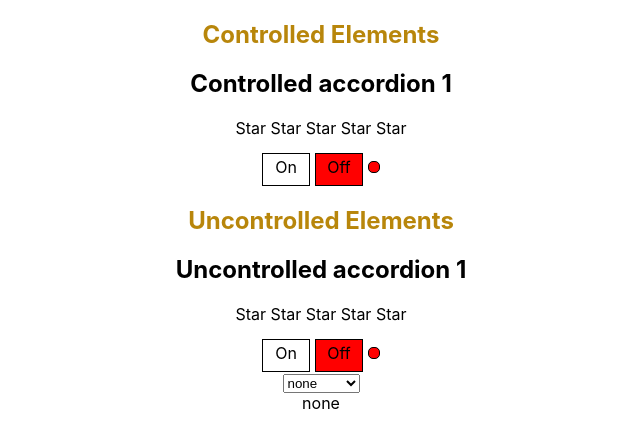
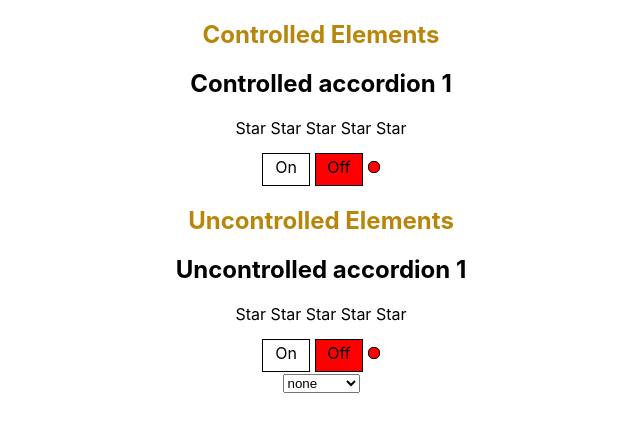
Before and after one commit to PavelNovik/react-learning-ts, a React (Create React App) app: page / in a window 1280 px wide. Shown: the top 448 px of the page, without its empty margins (319-959 px from the left). Built offline with nearby package versions, Linux system fonts and the light colour scheme.

Commit message:
Add select elements in storybook + add Material UI + add some changes

```diff
--- a/src/components/Select/MySelect.tsx
+++ b/src/components/Select/MySelect.tsx
@@ -14,15 +14,17 @@ const MySelect = (props: MySelectPropsType) => {
     const changeSelectValueHandler = (e: MouseEvent<HTMLDivElement>) => {
         props.onChange(e.currentTarget.id)
     }
-
+    const selectItems = props.data.map(i => <div key={i.id} onClick={(e) => changeSelectValueHandler(e)}
+                                                 className={'selectItem'} id={i.id}>{i.title}</div>)
+    const selectedItem = props.data.find(c => c.id === props.select)
     return (
         <div>
-            <div className="selectTitle"
-                 onClick={props.onClick} onBlur={props.onClick}>{!props.select ? 'none' : props.data.filter(c => c.id === props.select)[0].title}</div>
-            {!props.collaps && <div className="selectBody">
-                {props.data.map(i => <div key={i.id} onClick={(e) => changeSelectValueHandler(e)}
-                                         className={'selectItem'} id={i.id}>{i.title}</div>)}
-            </div>}
+            <h2 className="selectTitle"
+                 onClick={props.onClick}
+                 // onBlur={props.onClick}>{!props.select ? 'none' : props.data.filter(c => c.id === props.select)[0].title}</div>
+                 // onBlur={props.onClick}>{selectedItem ? selectedItem.title : 'none'}</h2>
+                 onBlur={props.onClick}>{selectedItem && selectedItem.title}</h2>
+            {!props.collaps && <div className="selectBody">{selectItems}</div>}
 
         </div>
     );
```
Also changed, not shown: 1 other file (tests, documents, lock files or other folders).
